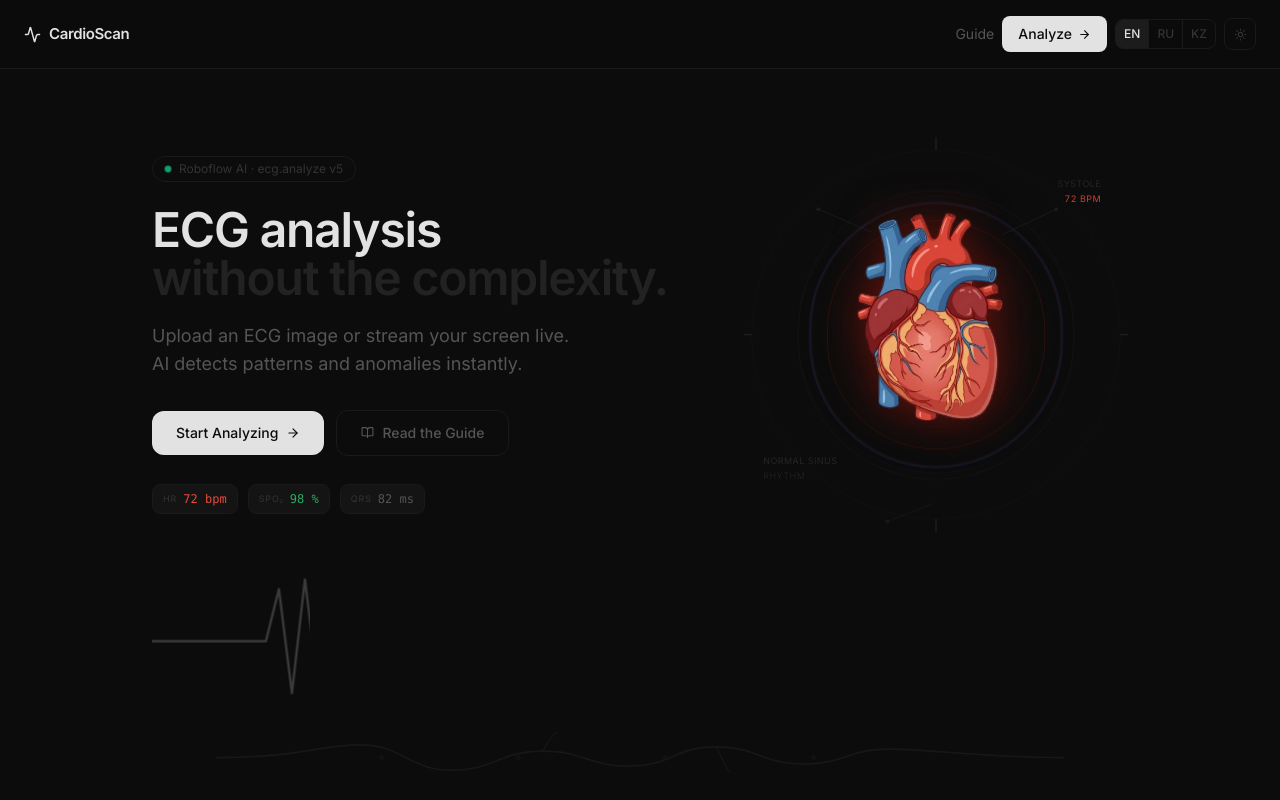
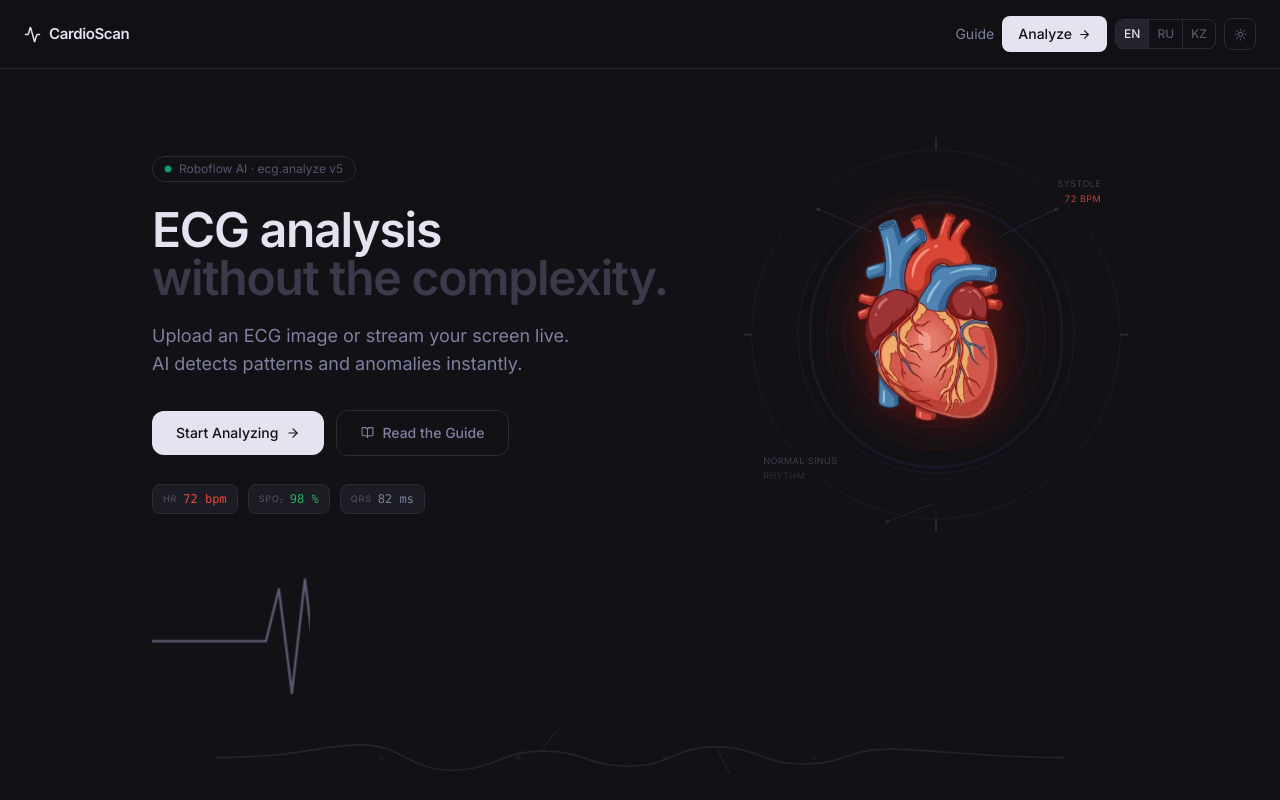
Before and after one commit to gaklelj/CardioScan, a React (Create React App) app in the folder frontend/: page / in a window 1280 px wide. Shown: the top 800 px of the page. Built offline with nearby package versions, Linux system fonts and the light colour scheme.

Commit message:
тёмная тема более адекватная

```diff
--- a/frontend/src/index.css
+++ b/frontend/src/index.css
@@ -5,24 +5,24 @@
 
 /* ─── Theme variables ──────────────────────────────────────────── */
 :root {
-  --c-bg:          #0c0c0c;
-  --c-surface:     #101010;
-  --c-card:        #141414;
-  --c-hover:       #1c1c1c;
-  --c-border:      #1a1a1a;
-  --c-border-sub:  #222;
-  --c-text:        #e2e2e2;
-  --c-muted:       #555;
-  --c-dim:         #333;
-  --c-placeholder: #2a2a2a;
-  --c-accent:      #e2e2e2;
-  --c-accent-fg:   #0c0c0c;
-  --c-badge:       #161616;
-  --c-badge-text:  #444;
-  --c-warn-bg:     #130c0c;
-  --c-warn-border: #2a1a1a;
-  --c-warn-text:   #884444;
-  --bg-rgb: 12, 12, 12;
+  --c-bg:          #111116;
+  --c-surface:     #17171d;
+  --c-card:        #1c1c24;
+  --c-hover:       #24242e;
+  --c-border:      #2c2c3a;
+  --c-border-sub:  #3a3a4a;
+  --c-text:        #e4e4f0;
+  --c-muted:       #8080a0;
+  --c-dim:         #55556a;
+  --c-placeholder: #35354a;
+  --c-accent:      #e4e4f0;
+  --c-accent-fg:   #111116;
+  --c-badge:       #1e1e28;
+  --c-badge-text:  #686888;
+  --c-warn-bg:     #1c1218;
+  --c-warn-border: #3a2030;
+  --c-warn-text:   #c06080;
+  --bg-rgb: 17, 17, 22;
 }
 
 :root.light {
```
